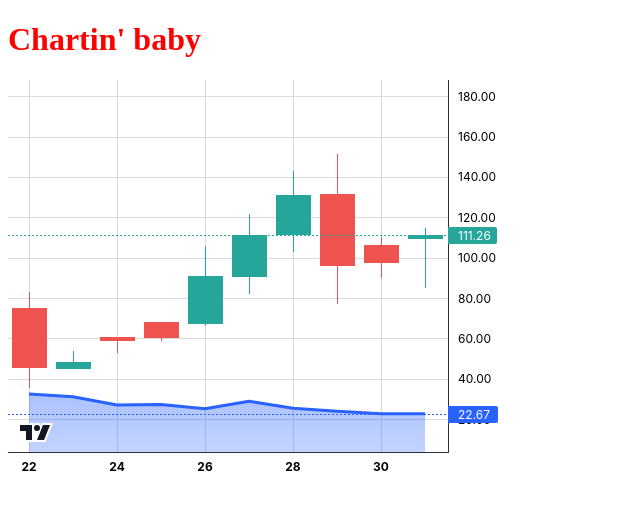
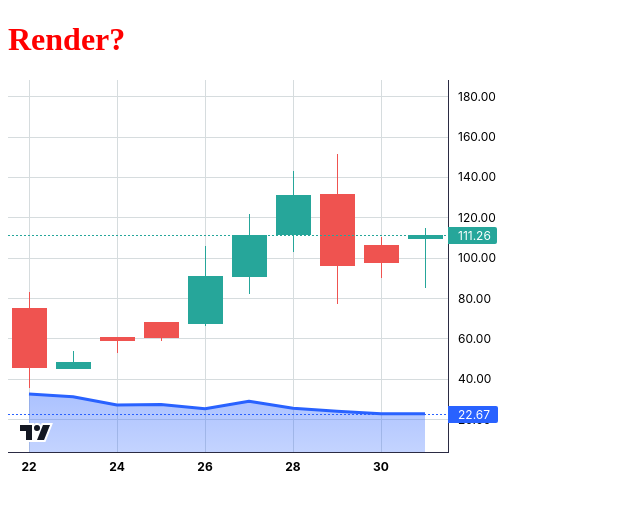
Before and after one commit to Eckhardt-D/tragents, a plain HTML site: page web/index.html in a window 1280 px wide. Shown: the whole page, without its empty margins (0-640 px from the left). Drawn offline with Linux system fonts and the light colour scheme.

```diff
--- a/web/index.html
+++ b/web/index.html
@@ -8,13 +8,14 @@
 </head>
 
 <body>
-  <h1>Chartin' baby</h1>
+  <h1>Render?</h1>
   <div style="width: 500px; height: 400px;" id="container"></div>
 
   <script src="/test.js"></script>
   <script src="/charts.js"></script>
 
   <script>
+    // Works when visiting the local server @ browser, but not in GTK webview :(
     const chartOptions = {layout: {textColor: 'black', background: {type: 'solid', color: 'white'}}};
     const chart = window.LightweightCharts.createChart(document.getElementById('container'), chartOptions);
     const areaSeries = chart.addAreaSeries({
```
